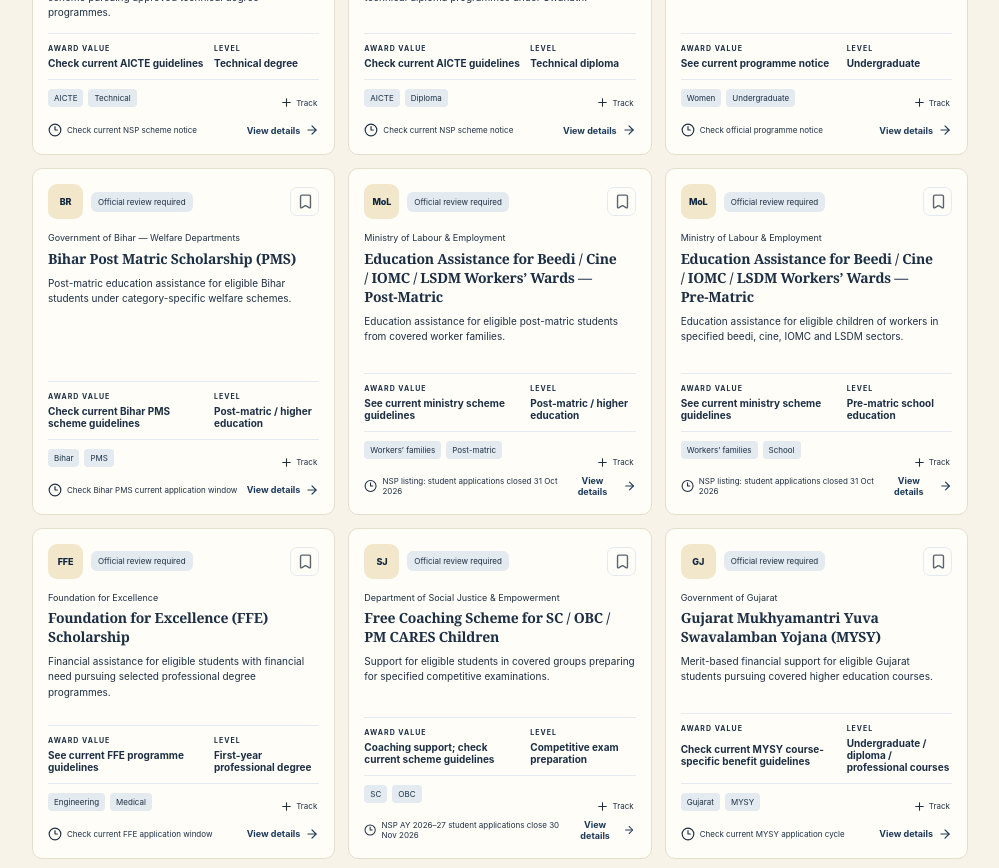
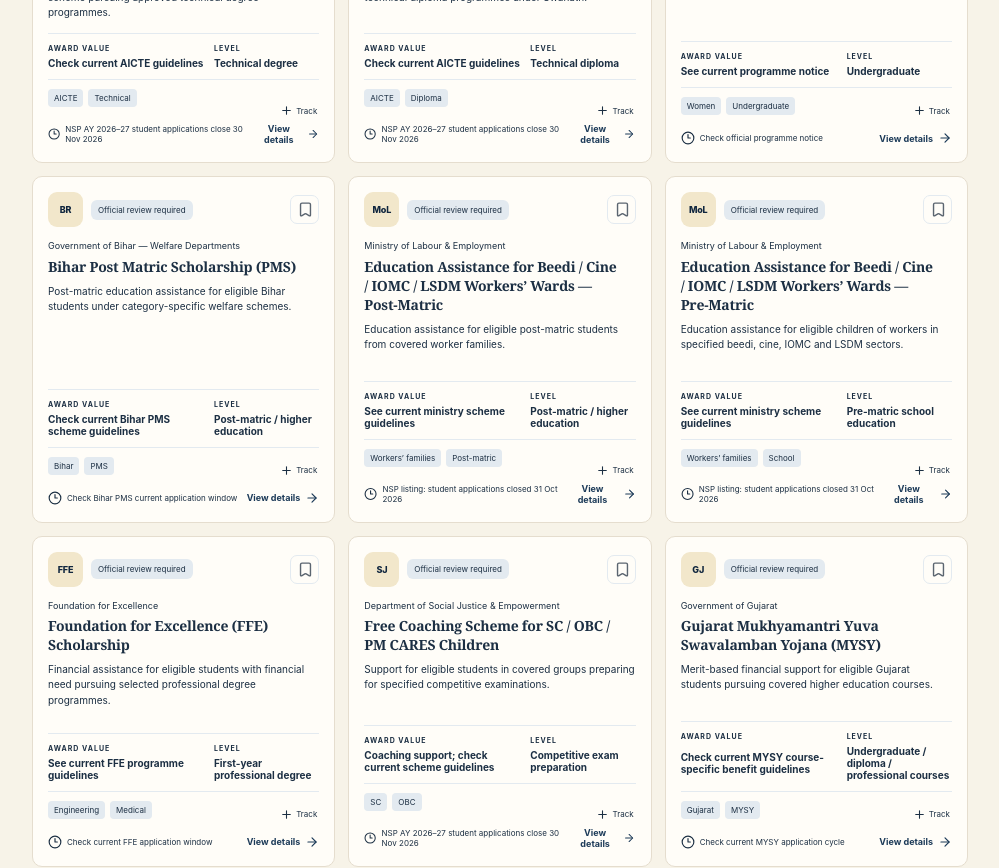
Before and after one commit to PSP-YN/Grantly, a React (Vite) app: page / in a window 1280 px wide. Shown: the part 1820-2688 px from the top of the page, without its empty margins (266-1265 px from the left). Built offline with nearby package versions, Linux system fonts and the light colour scheme.

Commit message:
data: refresh verified NSP AY 2026-27 deadlines

```diff
--- a/src/data.ts
+++ b/src/data.ts
@@ -220,7 +220,7 @@ scholarships.push(
   {
     id: "aicte-swanath-degree", name: "AICTE Swanath Scholarship — Technical Degree",
     provider: "All India Council for Technical Education", amount: "Check current AICTE guidelines", amountValue: 0,
-    deadline: "Check current NSP scheme notice", category: "Technical education", level: "Technical degree",
+    deadline: "NSP AY 2026–27 student applications close 30 Nov 2026", category: "Technical education", level: "Technical degree",
     region: "All India", description: "Support for eligible students under the AICTE Swanath scheme pursuing approved technical degree programmes.",
     eligibility: ["Specific eligible beneficiary categories apply", "AICTE-approved technical institution and programme", "Current scheme guidelines define award and documentation"],
     tags: ["AICTE", "Technical", "Welfare", "NSP"], source: "https://scholarships.gov.in/All-Scholarships",
@@ -232,7 +232,7 @@ scholarships.push(
   {
     id: "aicte-swanath-diploma", name: "AICTE Swanath Scholarship — Technical Diploma",
     provider: "All India Council for Technical Education", amount: "Check current AICTE guidelines", amountValue: 0,
-    deadline: "Check current NSP scheme notice", category: "Technical education", level: "Technical diploma",
+    deadline: "NSP AY 2026–27 student applications close 30 Nov 2026", category: "Technical education", level: "Technical diploma",
     region: "All India", description: "Support for eligible students enrolled in approved technical diploma programmes under Swanath.",
     eligibility: ["Scheme-defined beneficiary category", "AICTE-approved diploma institution", "Current scheme specification governs eligibility"],
     tags: ["AICTE", "Diploma", "Welfare", "NSP"], source: "https://scholarships.gov.in/All-Scholarships",
@@ -244,7 +244,7 @@ scholarships.push(
   {
     id: "pmss-capf", name: "Prime Minister’s Scholarship Scheme — CAPF & Assam Rifles",
     provider: "Ministry of Home Affairs / Welfare and Rehabilitation Board", amount: "Check current scheme guidelines", amountValue: 0,
-    deadline: "NSP AY 2026–27 notice: verify current deadline", category: "Merit-based", level: "Professional / higher education",
+    deadline: "NSP AY 2026–27 student applications close 30 Nov 2026", category: "Merit-based", level: "Professional / higher education",
     region: "All India", description: "Scholarship for eligible wards and widows of CAPF and Assam Rifles personnel under scheme-specific conditions.",
     eligibility: ["Relationship to eligible CAPF / Assam Rifles personnel required", "Course and academic performance restrictions apply", "Fresh and renewal rules differ"],
     tags: ["CAPF", "Defence families", "NSP"], source: "https://scholarships.gov.in/All-Scholarships",
@@ -256,7 +256,7 @@ scholarships.push(
   {
     id: "pmss-police-martyred", name: "Prime Minister’s Scholarship Scheme — Wards of Police Personnel Martyred in Terror/Naxal Attacks",
     provider: "Ministry of Home Affairs", amount: "Check current scheme guidelines", amountValue: 0,
-    deadline: "Check NSP current notice", category: "Merit-based", level: "Higher education",
+    deadline: "NSP AY 2026–27 student applications close 30 Nov 2026", category: "Merit-based", level: "Higher education",
     region: "All India", description: "Scholarship for eligible wards of State/UT police personnel martyred in terror or Naxal attacks.",
     eligibility: ["Eligible parent service and martyrdom circumstances required", "Course and academic rules apply", "Official verification is mandatory"],
     tags: ["Police families", "Welfare", "NSP"], source: "https://scholarships.gov.in/All-Scholarships",
@@ -268,7 +268,7 @@ scholarships.push(
   {
     id: "postmatric-disability", name: "Post-Matric Scholarship for Students with Disabilities",
     provider: "Department of Empowerment of Persons with Disabilities", amount: "See current scheme guidelines", amountValue: 0,
-    deadline: "Check NSP current notice", category: "Need-based", level: "Post-matric / higher education",
+    deadline: "NSP AY 2026–27 student applications close 30 Nov 2026", category: "Need-based", level: "Post-matric / higher education",
     region: "All India", description: "Support for eligible students with disabilities continuing education after matriculation.",
     eligibility: ["Disability and certification criteria apply", "Course, income and academic conditions apply", "Current scheme notice determines award and renewal"],
     tags: ["Disability", "Accessibility", "NSP"], source: "https://scholarships.gov.in/All-Scholarships",
@@ -280,7 +280,7 @@ scholarships.push(
   {
     id: "top-class-disability", name: "Scholarship for Top Class Education for Students with Disabilities",
     provider: "Department of Empowerment of Persons with Disabilities", amount: "See current scheme guidelines", amountValue: 0,
-    deadline: "Check NSP current notice", category: "Need-based", level: "Higher education",
+    deadline: "NSP AY 2026–27 student applications close 30 Nov 2026", category: "Need-based", level: "Higher education",
     region: "Eligible institutions across India", description: "Support for eligible students with disabilities studying at institutions covered by the current scheme.",
     eligibility: ["Disability documentation required", "Institution and course must be covered", "Income and award rules are scheme-specific"],
     tags: ["Disability", "Higher education", "NSP"], source: "https://scholarships.gov.in/All-Scholarships",
@@ -292,7 +292,7 @@ scholarships.push(
   {
     id: "national-pg-scholarship", name: "National Scholarship for Post Graduate Studies",
     provider: "University Grants Commission", amount: "Check current UGC guidelines", amountValue: 0,
-    deadline: "Check NSP current notice", category: "Merit-based", level: "Postgraduate",
+    deadline: "NSP AY 2026–27 student applications close 30 Nov 2026", category: "Merit-based", level: "Postgraduate",
     region: "All India", description: "UGC scholarship programme for eligible postgraduate students under current scheme rules.",
     eligibility: ["Fresh postgraduate enrolment and age/course rules apply", "Institution eligibility and exclusions apply", "Scheme guidelines define selection and award"],
     tags: ["UGC", "PG", "Merit", "NSP"], source: "https://scholarships.gov.in/All-Scholarships",
```
